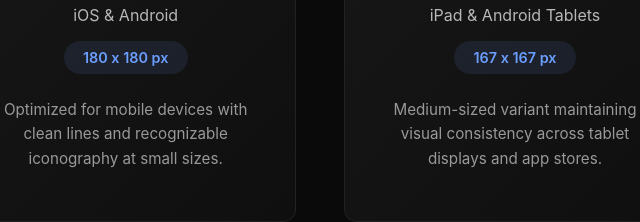
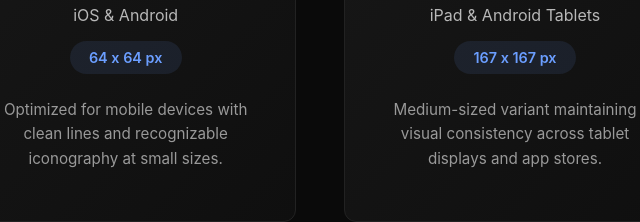
Before and after one commit to MoxamMalaki/Portfolio, a plain HTML site: page apps.html in a window 1280 px wide. Shown: the part 789-1011 px from the top of the page, 125-765 px from the left. Drawn offline with Linux system fonts and the light colour scheme.

Commit message:
fixed the icon app sizes

```diff
--- a/apps.html
+++ b/apps.html
@@ -371,7 +371,7 @@
                     <div class="icon-info">
                         <h3 class="icon-title">Phone</h3>
                         <p class="icon-subtitle">iOS & Android</p>
-                        <span class="icon-dimensions">180 x 180 px</span>
+                        <span class="icon-dimensions">64 x 64 px</span>
                         <p class="icon-description">Optimized for mobile devices with clean lines and recognizable iconography at small sizes.</p>
                     </div>
                 </div>
```
Also changed, not shown: appsfire.html (+1 -1 lines), projects.html (+1 -1 lines).
